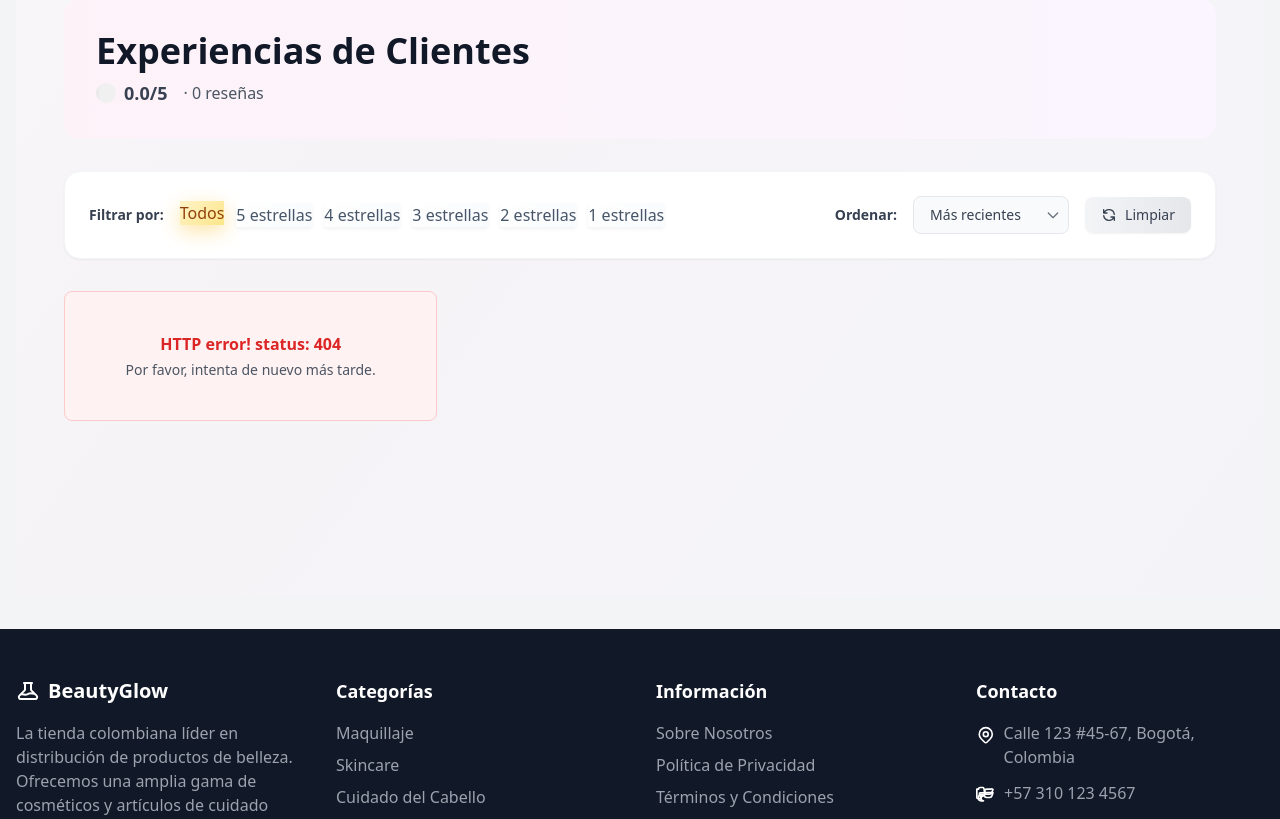
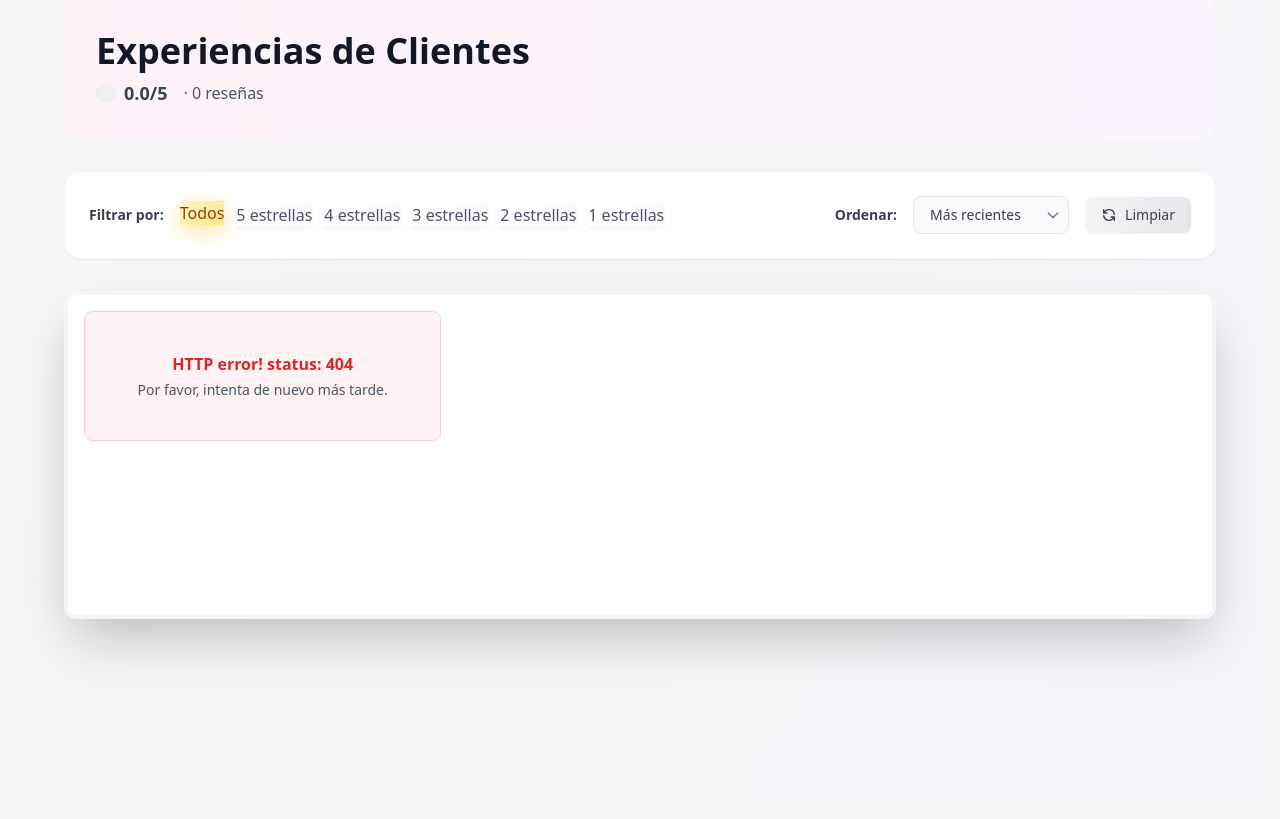
Before and after one commit to CRISTIANHERNANDEZ2005/yeicy-comestic, a Flask app: template app/templates/cliente/componentes/producto_detalle.html in a window 1280 px wide. Shown: the part 1415-2234 px from the top of the page. Run offline with Flask 3, Linux system fonts and the light colour scheme; the template is opened without the code that fills it, so the values that code supplies are empty; parts of the project's set-up code (start-up, migrations or seed data) failed here and were passed over; some libraries are stand-ins or nearby versions.

Commit message:
reseñas mejoras

```diff
--- a/app/templates/cliente/ui/reseñas.html
+++ b/app/templates/cliente/ui/reseñas.html
@@ -146,10 +146,14 @@
     </div>
   </div>
 
-  <!-- Lista de Reseñas con Grid Compacto -->
+  <!-- Lista de Reseñas con Grid Compacto y Scroll -->
+  <div class="p-1 shadow-2xl rounded-xl" id="reviews-scroll-container">
+    <div
+      class="h-[480px] lg:h-[320px] overflow-y-auto pr-2 relative custom-scrollbar rounded-lg bg-white"
+    >
       <div
         id="reviews-list"
-    class="grid grid-cols-1 md:grid-cols-2 lg:grid-cols-3 gap-4"
+        class="grid grid-cols-1 md:grid-cols-2 lg:grid-cols-3 gap-4 p-4"
       >
         <div class="animate-pulse">
           <div
@@ -166,6 +170,8 @@
               <div class="h-3 bg-gray-300 rounded w-full"></div>
               <div class="h-3 bg-gray-200 rounded w-5/6"></div>
               <div class="h-3 bg-gray-200 rounded w-4/6"></div>
+            </div>
+          </div>
         </div>
       </div>
     </div>
@@ -229,6 +235,25 @@
 </div>
 
 <style>
+  /* Estilos para el scrollbar personalizado */
+  .custom-scrollbar::-webkit-scrollbar {
+    width: 8px;
+  }
+
+  .custom-scrollbar::-webkit-scrollbar-track {
+    background: #f1f5f9;
+    border-radius: 10px;
+  }
+
+  .custom-scrollbar::-webkit-scrollbar-thumb {
+    background: #cbd5e1;
+    border-radius: 10px;
+  }
+
+  .custom-scrollbar::-webkit-scrollbar-thumb:hover {
+    background: #94a3b8;
+  }
+
   /* Animaciones Profesionales */
   @keyframes modal-appear {
     from {
@@ -872,7 +897,12 @@
 
     showLoadingState(reset = true) {
       const container = document.getElementById("reviews-list");
-      document.getElementById("empty-state").classList.add("hidden");
+      const scrollContainer = document.getElementById("reviews-scroll-container");
+      const emptyState = document.getElementById("empty-state");
+
+      emptyState.classList.add("hidden");
+      if (scrollContainer) scrollContainer.classList.remove("hidden");
+
       if (reset && container) {
         const skeleton = `<div class="animate-pulse"><div class="bg-white rounded-xl shadow-sm p-4 space-y-3 border border-gray-100"><div class="flex items-center space-x-3"><div class="w-8 h-8 bg-gray-300 rounded-full"></div><div class="flex-1 space-y-1"><div class="h-3 bg-gray-300 rounded w-3/4"></div><div class="h-2 bg-gray-200 rounded w-1/2"></div></div></div><div class="space-y-2"><div class="h-3 bg-gray-300 rounded w-full"></div><div class="h-3 bg-gray-200 rounded w-5/6"></div><div class="h-3 bg-gray-200 rounded w-4/6"></div></div></div></div>`;
         container.innerHTML = skeleton.repeat(6);
@@ -942,6 +972,7 @@
     appendReviews(data) {
       const container = document.getElementById("reviews-list");
       const emptyState = document.getElementById("empty-state");
+      const scrollContainer = document.getElementById("reviews-scroll-container");
       const emptyStateTitle = emptyState.querySelector("h3");
       const emptyStateParagraph = emptyState.querySelector("p");
       const writeFirstReviewBtn = document.getElementById(
@@ -964,9 +995,10 @@
         container.innerHTML = "";
       }
 
-      if (data.reviews.length === 0) {
+      if (data.reviews.length === 0 && this.currentPage === 1) {
         container.innerHTML = ""; // Ensure the list is empty
         emptyState.classList.remove("hidden");
+        if (scrollContainer) scrollContainer.classList.add("hidden");
 
         if (this.currentRatingFilter !== null) {
           emptyStateTitle.textContent =
@@ -995,6 +1027,7 @@
       }
 
       emptyState.classList.add("hidden"); // Hide empty state if reviews are present
+      if (scrollContainer) scrollContainer.classList.remove("hidden");
 
       const fragment = document.createDocumentFragment();
       data.reviews.forEach((review) => {
```
Lines whose indentation alone changed are shown as unchanged.
